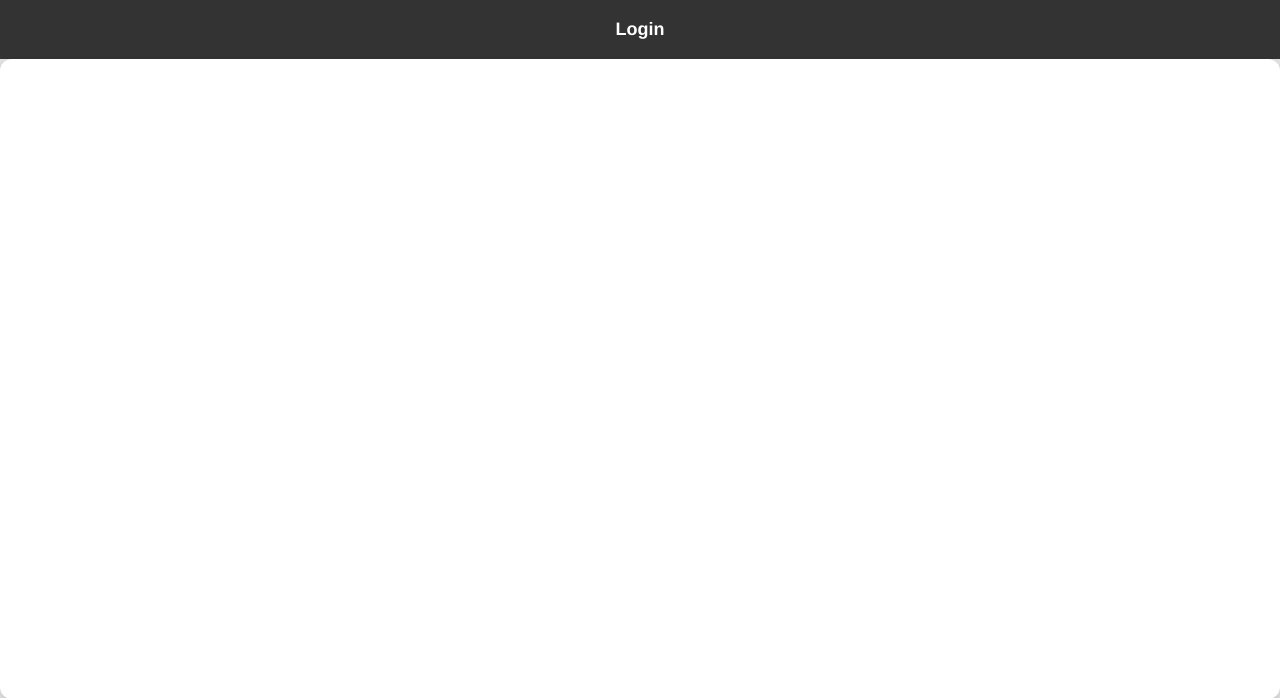
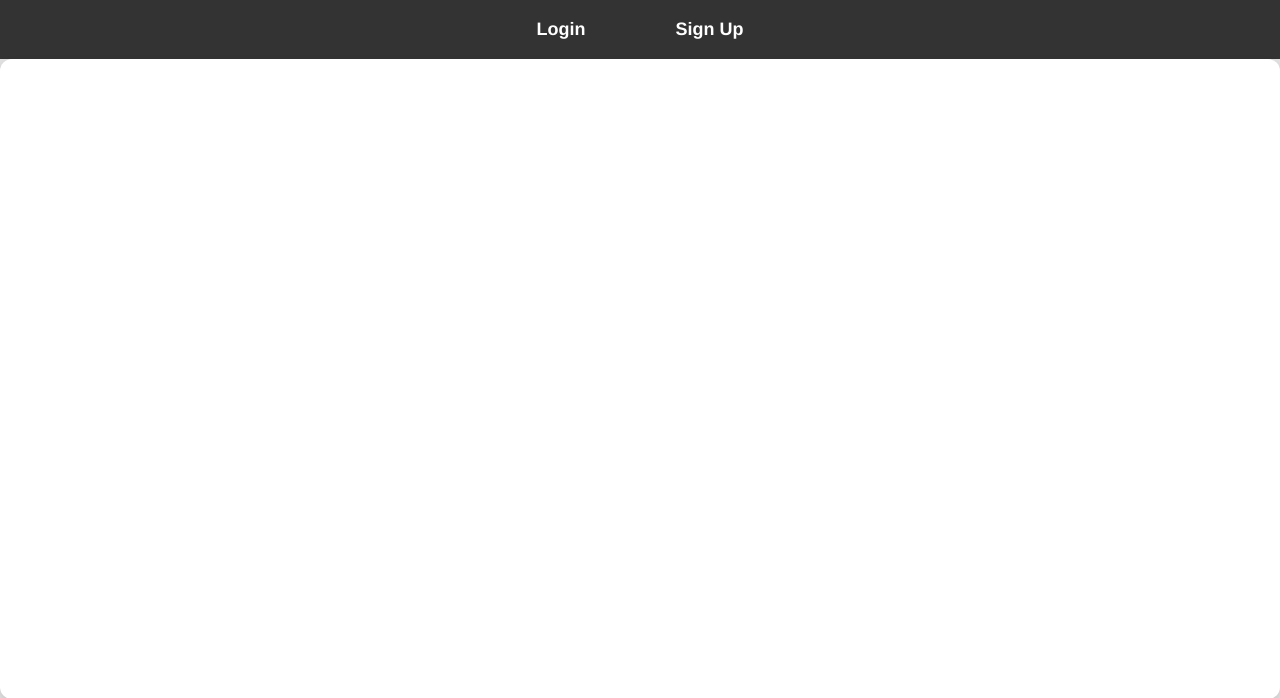
Before and after one commit to siseldyke/octagon-nation, a Django app: page / in a window 1280 px wide. Shown: the top 698 px of the page. Run offline with Django 5.2, Linux system fonts and the light colour scheme.

Commit message:
sign up works

```diff
--- a/main_app/templates/base.html
+++ b/main_app/templates/base.html
@@ -18,6 +18,7 @@
                 <li><a href="{% url 'events' %}">Events</a></li>
                 {% else %}
                 <li><a href="{% url 'home' %}">Login</a></li>
+                <li><a href="{% url 'signup' %}">Sign Up</a></li>
                 {% endif %}
             </ul>
         </nav>
--- a/main_app/templates/profile/index.html
+++ b/main_app/templates/profile/index.html
@@ -6,7 +6,7 @@
 
 {% block content %}
     <h1>User Profile</h1>
-
+    <h2>Welcome back {{user.username}}</h2>
     <div class="profile-container">
         <div class="profile-pic">
             {% if user_profile.profile_pic %}
```
